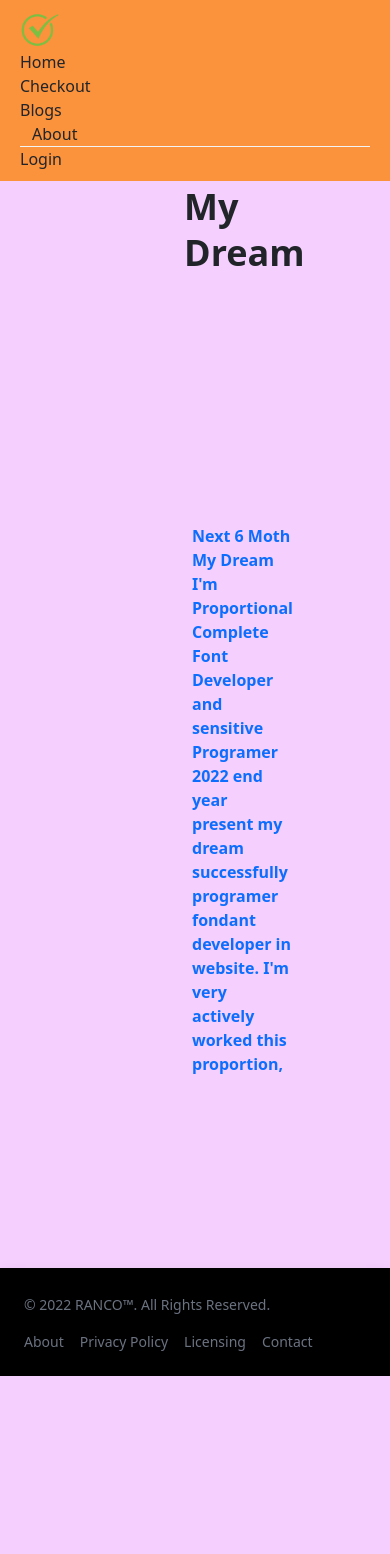
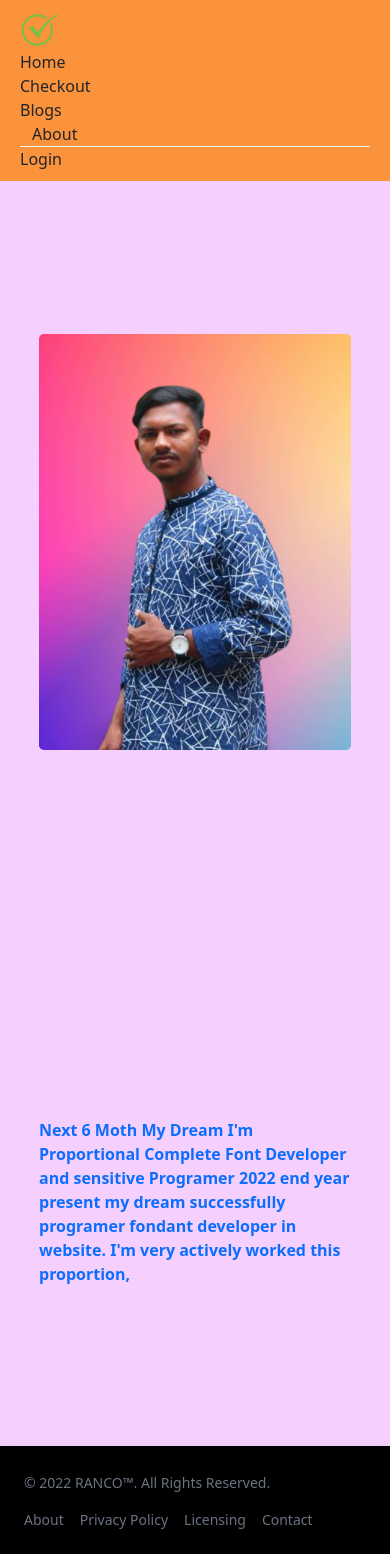
Before and after one commit to shorifuddin2/tourist-would, a React (Create React App) app: page /about in a window 390 px wide. Before the commit the page ends 1376 px from the top, so only its background shows below. Built offline with nearby package versions, Linux system fonts and the light colour scheme; no server answers.

Commit message:
then project alrdy complete

```diff
--- a/src/App.js
+++ b/src/App.js
@@ -14,6 +14,7 @@ import Nav from "./components/Nav/Nav";
 function App() {
 
     return (
+
         <div>
             <Nav />
             <Routes>
--- a/src/components/About/About.js
+++ b/src/components/About/About.js
@@ -3,15 +3,13 @@ import img from '../../images/milon-2.png'
 
 const About = () => {
     return (
-        <div className='m-40 bg-fuchsia-200 md:grid-col-2 grid-col-1 '>
-            <h1 className='text-center  p-6 feature-title'>My Dream</h1>
-            <div className='d-flex'>
-            <div className=''>
-                <img className='rounded-3  mt-40' src={img}></img>
-            </div>
+        <div className=' bg-fuchsia-200 '>
+            <h1 className='  feature-title'>My Dream</h1>
+            <div className='grid md:grid-cols-2 grid-cols-1 w-4/5 mx-auto  gap-5'>
+            <img className='rounded-3 mx-auto w-80 my-40' src={img}></img>
 
-            <div className=' mx-8 my-8 w-80 font-bold mt-40'>
-            <p className='f-bold text-primary '>Next 6 Moth My Dream  I'm Proportional Complete Font Developer and sensitive Programer 2022 end year present my dream successfully programer fondant developer in website. I'm very actively worked this proportion,</p>
+            <div className=' font-bold mx-auto'>
+            <p className='f-bold text-primary my-40'>Next 6 Moth My Dream  I'm Proportional Complete Font Developer and sensitive Programer 2022 end year present my dream successfully programer fondant developer in website. I'm very actively worked this proportion,</p>
             </div>
         </div>
 </div>
--- a/src/components/Home/Header.js
+++ b/src/components/Home/Header.js
@@ -4,17 +4,17 @@ import demo2 from "../../images/demo2.PNG";
 
 const Header = () => {
     return (
-        <div className="header-container my-30">
-            <div className="header-title">
+        <div className="header-container my-18">
+            <div className="header-title w-80 mt-52 md:grid-cols-1">
                 <p>
-                    Your Tourist  the Wold <span>TOURIST</span>
+                    Your Tourist Travels the Wold <span>TOURIST</span>
                 </p>
                 <Link to="/about">
-                    //affgit
+
                     <button>About Me</button>
                 </Link>
             </div>
-            <div className="header-img glowing w-25 ">
+            <div className="header-img glowing w-60  md:grid-cols-1">
                 <img src={demo2} alt="" />
             </div>
         </div>
--- a/src/components/Nav/Nav.js
+++ b/src/components/Nav/Nav.js
@@ -1,7 +1,7 @@
 import { signOut } from 'firebase/auth';
 import React from 'react';
 import { useAuthState } from 'react-firebase-hooks/auth';
-import { Link, NavLink } from 'react-router-dom';
+import { NavLink } from 'react-router-dom';
 import { auth } from '../../firebase.init';
 import useNav from '../../hooks/useNav';
 
```
